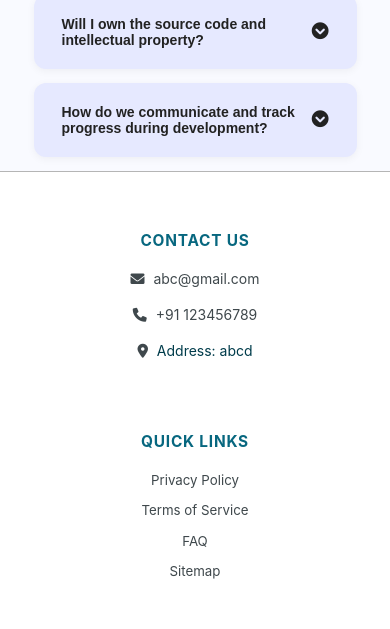
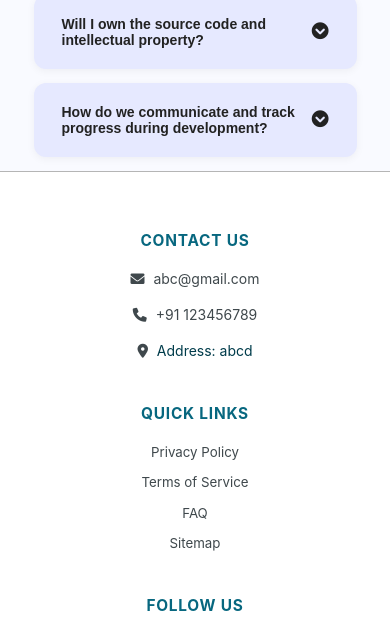
Before and after one commit to Ajeet78/NexTrend_Innovations, a website: page faq.html in a window 390 px wide. Shown: the part 756-1385 px from the top of the page. Drawn offline with Linux system fonts and the light colour scheme.

Commit message:
Comments out footer gap for layout adjustment
Temporarily disables the gap property in the footer content
grid layout, possibly to address spacing or alignment issues
or to test an alternative layout configuration.

```diff
--- a/assets/css/style.css
+++ b/assets/css/style.css
@@ -777,7 +777,7 @@ footer {
 
     .footer-content {
         grid-template-columns: 1fr;
-        gap: 2rem;
+        /* gap: 2rem; */
     }
 
     .footer-content div {
```
